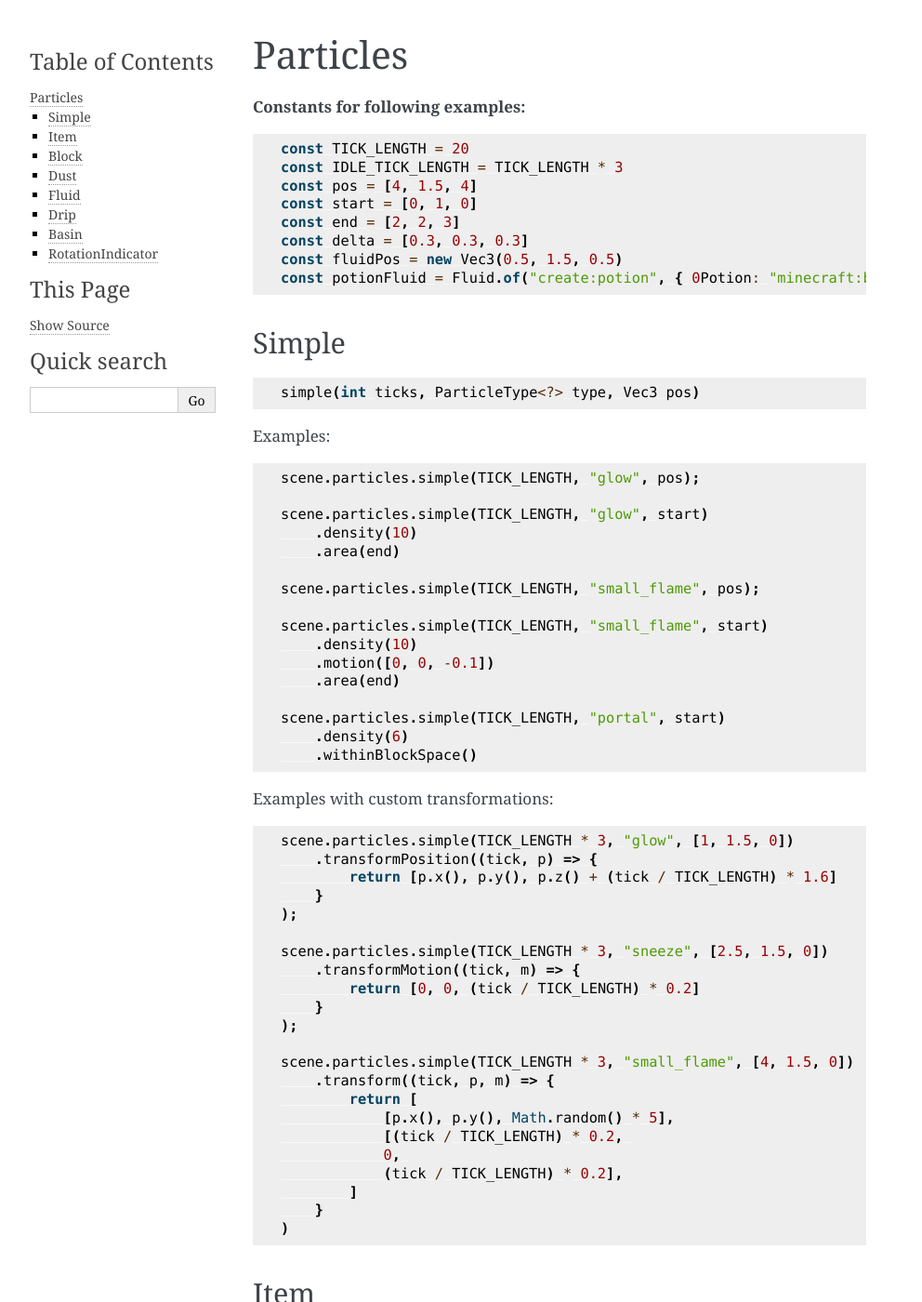
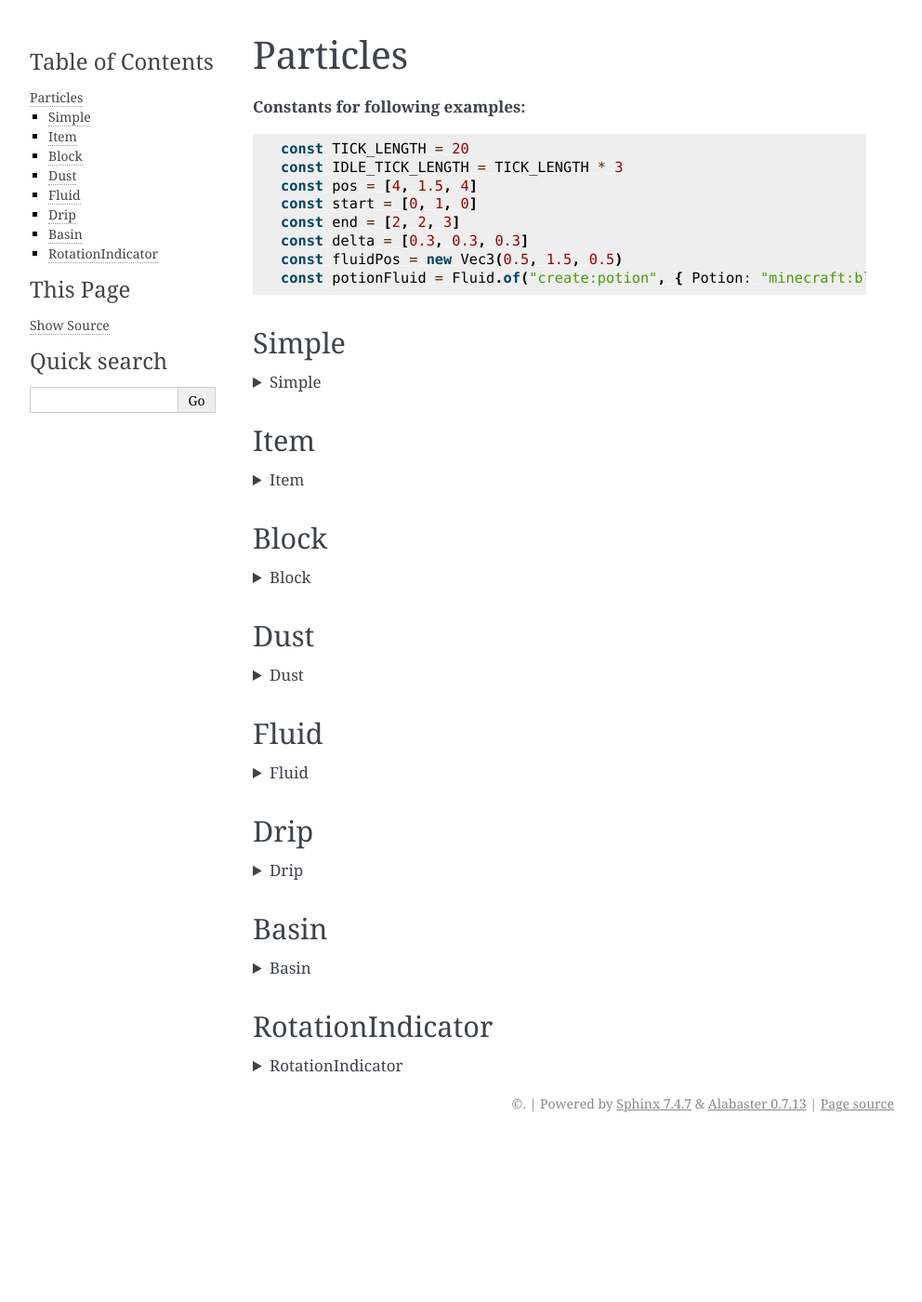
Before and after one commit to Ludi87/ponderjs-docs, a Sphinx documentation site: the page built from docs/particles.md, in a window 1280 px wide and 1400 px high. Shown: the whole window at 93% size, without its empty margins (148-1140 px from the left). Built offline with Sphinx 7.4.7, drawn with Linux system fonts in a browser that asks for light colours; some of the changed text lies outside the part shown.

Commit message:
Update particles.md

````diff
--- a/docs/particles.md
+++ b/docs/particles.md
@@ -10,10 +10,13 @@ const start = [0, 1, 0]
 const end = [2, 2, 3]
 const delta = [0.3, 0.3, 0.3]
 const fluidPos = new Vec3(0.5, 1.5, 0.5)
-const potionFluid = Fluid.of("create:potion", { 0Potion: "minecraft:blindness" });
+const potionFluid = Fluid.of("create:potion", { Potion: "minecraft:blindness" });
 ```
 
 ## Simple
+
+<details>
+<summary>Simple</summary>
 
 ```java
 simple(int ticks, ParticleType<?> type, Vec3 pos)
@@ -67,7 +70,13 @@ scene.particles.simple(TICK_LENGTH * 3, "small_flame", [4, 1.5, 0])
 )
 ```
 
+</details>
+
+
 ## Item
+
+<details>
+<summary>Item</summary>
 
 ```java
 item(int ticks, ItemStack item, Vec3 pos)
@@ -84,7 +93,12 @@ scene.particles.item(TICK_LENGTH, "minecraft:diamond_block", start)
     .area(end)
 ```
 
+</details>
+
 ## Block
+
+<details>
+<summary>Block</summary>
 
 ```java
 block(int ticks, BlockState blockState, Vec3 pos)
@@ -100,7 +114,12 @@ scene.particles.block(TICK_LENGTH, "minecraft:diamond_block", start)
     .area(end)
 ```
 
+</details>
+
 ## Dust
+
+<details>
+<summary>Dust</summary>
 
 ```java
 dust(int ticks, Color color, Vec3 pos)
@@ -124,7 +143,12 @@ scene.particles.dust(TICK_LENGTH, "#FF0000", "#0000FF", start)
     .roll(3)
 ```
 
+</details>
+
 ## Fluid
+
+<details>
+<summary>Fluid</summary>
 
 ```java
 fluid(int ticks, FluidStackJS fluid, Vec3 pos)
@@ -147,7 +171,12 @@ scene.particles.fluid(TICK_LENGTH, potionFluid, fluidPos.add([0, 0, 4]))
     .density(5)
 ```
 
+</details>
+
 ## Drip
+
+<details>
+<summary>Drip</summary>
 
 ```java
 drip(int ticks, FluidStackJS fluid, Vec3 pos)
@@ -166,7 +195,12 @@ scene.particles.drip(TICK_LENGTH, potionFluid, fluidPos.add([2, 0, 4]))
     .density(5);
 ```
 
+</details>
+
 ## Basin
+
+<details>
+<summary>Basin</summary>
 
 ```java
 basin(int ticks, FluidStackJS fluid, Vec3 pos)
@@ -189,7 +223,12 @@ scene.particles.basin(TICK_LENGTH, potionFluid, fluidPos.add([4, 0, 4]))
     .density(5)
 ```
 
+</details>
+
 ## RotationIndicator
+
+<details>
+<summary>RotationIndicator</summary>
 
 ```java
 rotationIndicator(int ticks, Vec3 pos, float radius1, float radius2, Direction.Axis axis)
````
